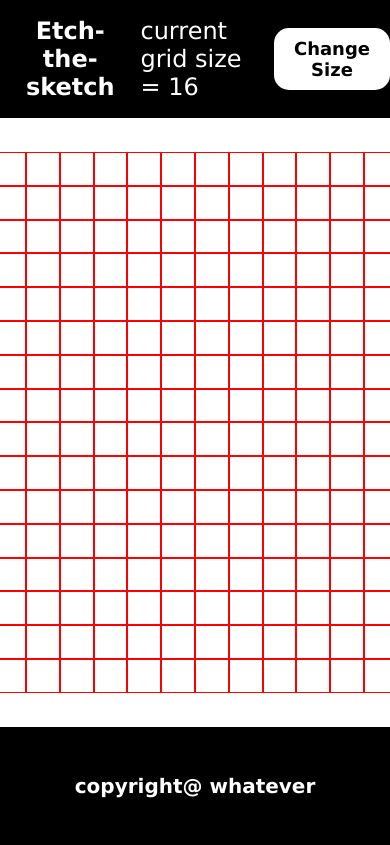
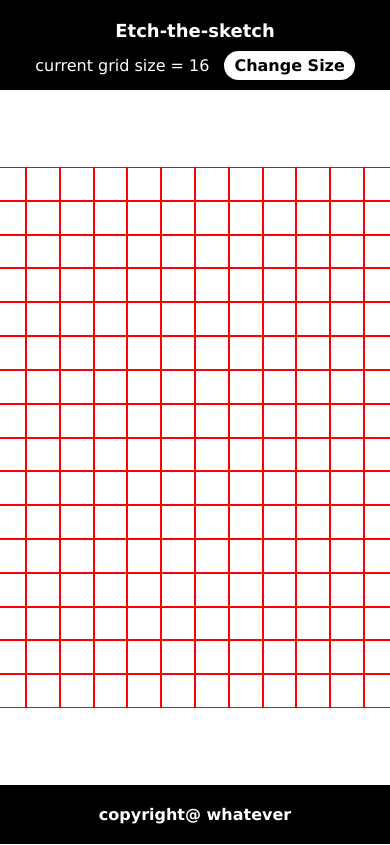
Before and after one commit to ahmedmarhoum31/etch-the-sketch, a plain HTML site: page index.html in a window 390 px wide. Shown: the top 845 px of the page. Drawn offline with Linux system fonts and the light colour scheme.

Commit message:
add mobile support

```diff
--- a/style.css
+++ b/style.css
@@ -6,13 +6,24 @@
     padding: 0;
 }
 
+body
+    {
+        display: flex;
+        flex-direction: column;
+        height: 100vh;
+        justify-content: space-between;
+        width: 100vw;
+    }
+
 main
 {
     display: flex;
-    justify-content: space-around;
+    justify-content: space-between;
     align-items: center;
-    height: 14vh;
+    height: auto ;
+    padding: 20px;
     background-color: black;
+
 }
 
 main h1
@@ -85,7 +96,8 @@ main div button:hover
 
 footer
 {
-    height: 14vh;
+    height: auto;
+    padding: 20px;
 
     background-color: black;
     display: flex;
@@ -101,3 +113,42 @@ footer p
     color: white;
 
 }
+
+@media(max-width: 720px) {
+
+
+    main
+    {
+        flex-direction: column;
+        justify-content: center;
+        padding: 0;
+        height: auto;
+        padding: 10px;
+    }
+    main h1
+    {
+        font-size: 18px;
+
+    }
+
+    main div p
+    {
+        font-size: 16px;
+    }
+    main div button
+    {
+        font-size: 16px;
+        padding: 5px 10px;
+    }
+
+    footer
+    {
+        height: auto;
+        padding: 10px;
+    }
+
+    footer p
+    {
+        font-size: 16px;
+    }
+}
```
